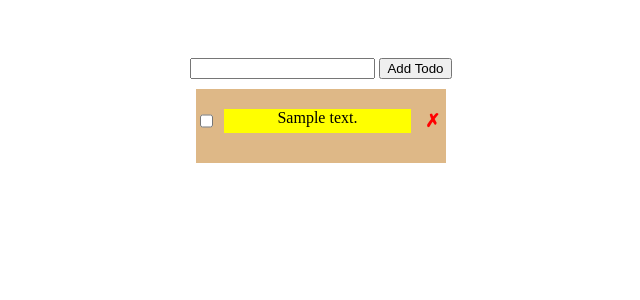
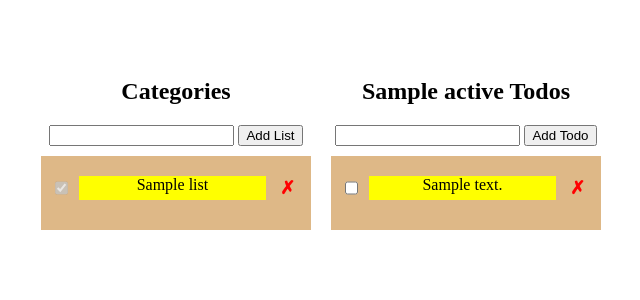
Before and after one commit to AbdullahiAA/ALX-T-fullstack-training, a Flask app: template todoapp-crud/templates/index.html in a window 1280 px wide. Shown: the top 300 px of the page, without its empty margins (319-959 px from the left). Run offline with Flask 2, Linux system fonts and the light colour scheme; the template is opened without the code that fills it: most values are stand-ins (such as "Sample title", 1, 10 or a date in 2020); some libraries are stand-ins or nearby versions.

Commit message:
TodoLists Implemented

```diff
--- /dev/null
+++ b/todoapp-crud/static/css/style.css
@@ -0,0 +1,59 @@
+body {
+  text-align: center;
+  padding: 50px;
+  display: flex;
+  justify-content: center;
+}
+
+.container {
+  display: flex;
+  gap: 20px;
+}
+
+ul {
+  list-style: none;
+  padding: 20px 10px;
+  background-color: burlywood;
+  width: 250px;
+  margin: 10px auto;
+}
+
+li {
+  display: flex;
+  gap: 8px;
+  justify-content: space-between;
+  margin-bottom: 10px;
+}
+
+li label {
+  cursor: pointer;
+  background-color: yellow;
+  flex: 1;
+}
+
+li button {
+  -webkit-appearance: none;
+  border: none;
+  outline: none;
+  cursor: pointer;
+  background-color: transparent;
+  color: red;
+  font-size: 18px;
+  font-weight: bolder;
+}
+
+a {
+  text-decoration: none;
+  color: initial;
+  display: block;
+  height: 100%;
+}
+
+.hidden {
+  display: none;
+}
+
+.error {
+  color: red;
+  margin-bottom: 10px;
+}
--- a/todoapp-crud/templates/index.html
+++ b/todoapp-crud/templates/index.html
@@ -6,56 +6,46 @@
     <meta name="viewport" content="width=device-width, initial-scale=1.0" />
     <title>Todo App</title>
 
-    <style>
-      body {
-        text-align: center;
-        padding: 50px;
-      }
-
-      ul {
-        list-style: none;
-        padding: 20px 0;
-        background-color: burlywood;
-        width: 250px;
-        margin: 10px auto;
-      }
-
-      li {
-        display: flex;
-        gap: 8px;
-        justify-content: space-between;
-        margin-bottom: 10px;
-      }
-
-      li label {
-        cursor: pointer;
-        background-color: yellow;
-        flex: 1;
-      }
-
-      .hidden {
-        display: none;
-      }
-
-      #error {
-        color: red;
-        margin-bottom: 10px;
-      }
-
-      .deleteBtn {
-        -webkit-appearance: none;
-        border: none;
-        outline: none;
-        cursor: pointer;
-        background-color: transparent;
-        color: red;
-        font-size: 18px;
-        font-weight: bolder;
-      }
-    </style>
+    <link rel="stylesheet" href="../static/css/style.css" />
   </head>
   <body>
-    <div class="hidden" id="error">Something went wrong!</div>
+    <div class="container">
+      <div class="listsWrapper">
+        <h2>Categories</h2>
+
+        <div class="hidden error" id="listError">Something went wrong!</div>
+
+        <form id="listsForm">
+          <input type="text" id="name" />
+          <input type="submit" value="Add List" />
+        </form>
+
+        <ul id="lists">
+          {% if not lists %}
+          <li>Category list is empty...</li>
+          {% endif %}
+
+          <!-- Todo Category -->
+          {% for list in lists %}
+          <li>
+            <input id="{{ list.id }}" data-id="{{ list.id }}" class="checkbox"
+            type="checkbox" {% if (list.id == active_list.id) %} checked {%
+            endif %} disabled />
+            <label for="{{ list.id }}">
+              <a href="/lists/{{ list.id }}">{{ list.name }}</a>
+            </label>
+            <button class="deleteListBtn" data-id="{{ list.id }}">
+              &cross;
+            </button>
+          </li>
+          {% endfor %}
+        </ul>
+      </div>
+
+      <div class="todosWrapper">
+        <h2>{{ active_list.name }} Todos</h2>
+
+        <div class="hidden error" id="error">Something went wrong!</div>
 
         <form id="todoForm">
           <input type="text" id="description" />
@@ -63,27 +53,34 @@
         </form>
 
         <ul id="todos">
-      {% for d in data %}
+          {% if not todos %}
+          <li>This list is empty...</li>
+          {% endif %}
+
+          <!-- Todo Items -->
+          {% for todo in todos %}
           <li>
             <input
-          id="{{ d.id }}"
-          data-id="{{ d.id }}"
+              id="{{ todo.id }}"
+              data-id="{{ todo.id }}"
               class="checkbox"
               type="checkbox"
               {%
               if
-          d.completed
+              todo.completed
               %}
               checked
               {%
               endif
               %}
             />
-        <label for="{{ d.id }}">{{ d.description }}</label>
-        <button class="deleteBtn" data-id="{{ d.id }}">&cross;</button>
+            <label for="{{ todo.id }}">{{ todo.description }}</label>
+            <button class="deleteBtn" data-id="{{ todo.id }}">&cross;</button>
           </li>
           {% endfor %}
         </ul>
+      </div>
+    </div>
 
     <script>
       // Process the addition of a new Todo
@@ -96,7 +93,10 @@
 
         fetch("/todos/create", {
           method: "POST",
-          body: JSON.stringify({ description: description }),
+          body: JSON.stringify({
+            description: description,
+            todolists_id: "{{ active_list.id }}",
+          }),
           headers: { "Content-Type": "application/json" },
         })
           .then((response) => {
@@ -116,7 +116,7 @@
             window.location.reload();
           })
           .catch(function () {
-            document.getElementById("error").className = "";
+            document.getElementById("error").className = "error";
           });
       };
 
@@ -178,6 +178,71 @@
             });
         };
       }
+
+      // Process the addition of a new List
+      const listsForm = document.getElementById("listsForm");
+
+      listsForm.onsubmit = function (e) {
+        e.preventDefault();
+
+        const name = document.getElementById("name").value;
+
+        fetch("/lists/create", {
+          method: "POST",
+          body: JSON.stringify({ name: name }),
+          headers: { "Content-Type": "application/json" },
+        })
+          .then((response) => {
+            return response.json();
+          })
+          .then((jsonResponse) => {
+            console.log(jsonResponse);
+
+            const newListNode = document.createElement("LI");
+            newListNode.innerHTML = jsonResponse["name"];
+
+            document.getElementById("lists").appendChild(newListNode);
+            document.getElementById("listError").className = "hidden";
+
+            document.getElementById("name").value = "";
+
+            window.location.reload();
+          })
+          .catch(function () {
+            document.getElementById("listError").className = "error";
+          });
+      };
+
+      //   Process the deletion of a Todo
+      const deleteListBtns = document.querySelectorAll(".deleteListBtn");
+
+      for (let i = 0; i < deleteListBtns.length; i++) {
+        const deleteListBtn = deleteListBtns[i];
+
+        deleteListBtn.onclick = function (e) {
+          const id = e.target.dataset["id"];
+
+          fetch("/lists/delete/" + id, {
+            method: "DELETE",
+          })
+            .then((response) => {
+              return response.json();
+            })
+            .then((responseJson) => {
+              console.log(responseJson);
+              document.getElementById("listError").className = "hidden";
+
+              const listItem = e.target.parentElement;
+
+              listItem.parentNode.removeChild(listItem);
+
+              window.location.reload();
+            })
+            .catch(() => {
+              document.getElementById("listError").className = "error";
+            });
+        };
+      }
     </script>
   </body>
 </html>
```
Also changed, not shown: todoapp-crud/app.py (+87 -5 lines). Lines whose indentation alone changed are shown as unchanged.
